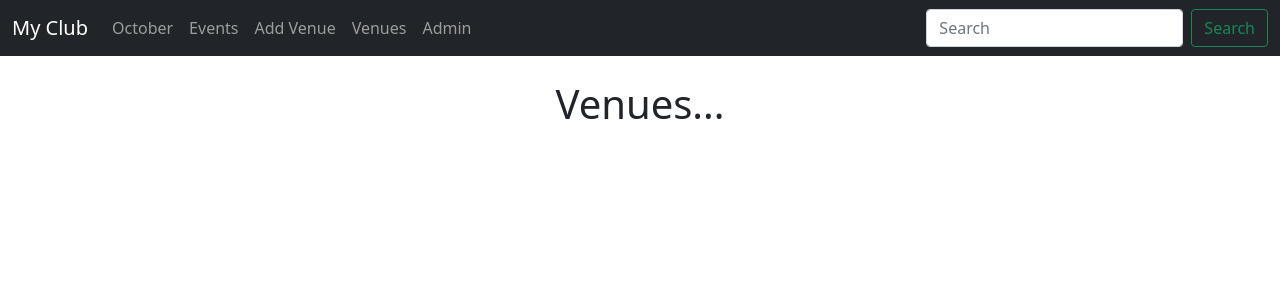
After one commit to omkarhcode/MyClub, a Django app: page /list_venues in a window 1280 px wide. The commit adds this page. Shown: the top 300 px of the page. Run offline with Django 3.2, Linux system fonts and the light colour scheme; data that the repository does not hold is empty.

Commit message:
added venues and venue pages

```diff
--- a/events/templates/events/navbar.html
+++ b/events/templates/events/navbar.html
@@ -20,6 +20,10 @@
         </li>
 
         <li class="nav-item">
+          <a class="nav-link" href="{% url 'list-venues' %}">Venues</a>
+        </li>
+
+        <li class="nav-item">
           <a class="nav-link" href="/admin" target="_blank">Admin</a>
         </li>
 
--- /dev/null
+++ b/events/templates/events/venues.html
@@ -0,0 +1,19 @@
+{% extends "events/base.html" %}
+{% block content %}
+<center>
+    <h1>Venues...</h1>
+    <table class="table table-info table-striped table-bordered table-hover">
+    	{% for venue in venue_list %}
+    	<tbody>
+    		<tr>
+    			<td><a href="{% url 'show-venue' venue.id %}" title="">{{venue}}</a></td>
+    		</tr>
+    	</tbody>
+    {% endfor %}
+    </table>
+
+
+
+
+</center>
+{% endblock content %}
--- a/events/urls.py
+++ b/events/urls.py
@@ -6,4 +6,6 @@ urlpatterns = [
     path('<int:year>/<str:month>/', views.home, name="home"),
     path('events', views.all_events, name="list-events"),
     path('add_venue', views.add_venue, name="add-venue"),
+    path('list_venues', views.list_venues, name="list-venues"),
+    path('show_venue/<venue_id>', views.show_venue, name="show-venue")
 ]
--- a/events/views.py
+++ b/events/views.py
@@ -3,8 +3,19 @@ import calendar
 from calendar import HTMLCalendar
 from datetime import datetime
 from django.http import HttpResponseRedirect
-from .models import Event
+from .models import Event, Venue
 from .forms import VenueForm
+
+def show_venue(request, venue_id):
+	venue = Venue.objects.get(pk=venue_id)
+
+	return render(request, 'events/show_venue.html',{'venue':venue})
+
+
+
+def list_venues(request):
+	venue_list = Venue.objects.all()
+	return render(request, 'events/venues.html',{'venue_list': venue_list})
 
 
 def add_venue(request):
```
Also changed, not shown: events/templates/events/show_venue.html (added, +18 -0 lines).
